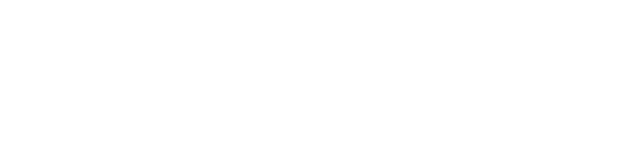
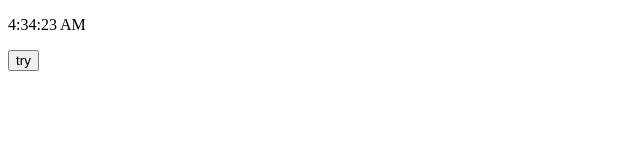
Before and after one commit to minul43211/DynamicClockJs, a plain HTML site: page index.html in a window 1280 px wide. Shown: the whole page, without its empty margins (0-640 px from the left). Drawn offline with Linux system fonts and the light colour scheme.

Commit message:
the clock is made but no styles added

```diff
--- a/index.html
+++ b/index.html
@@ -8,8 +8,8 @@
     <title>Document</title>
 </head>
 <body>
-
-
+    <p id="clock" ></p>
+    <button onclick="clearInterval(clock)">try</button>
 
     <script src="index.js"></script>
 </body>
--- a/index.js
+++ b/index.js
@@ -0,0 +1,7 @@
+var clock = setInterval(time, 1000);
+
+function time() {
+    var d = new Date;
+    var b = d.toLocaleTimeString();
+    document.getElementById('clock').innerHTML = b;
+}
```
